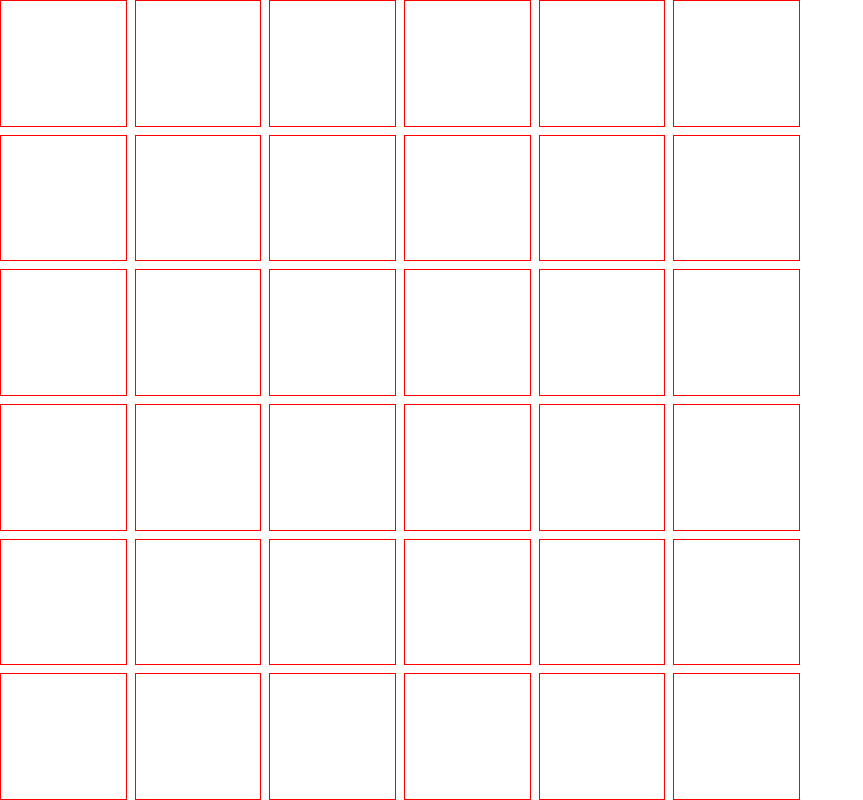
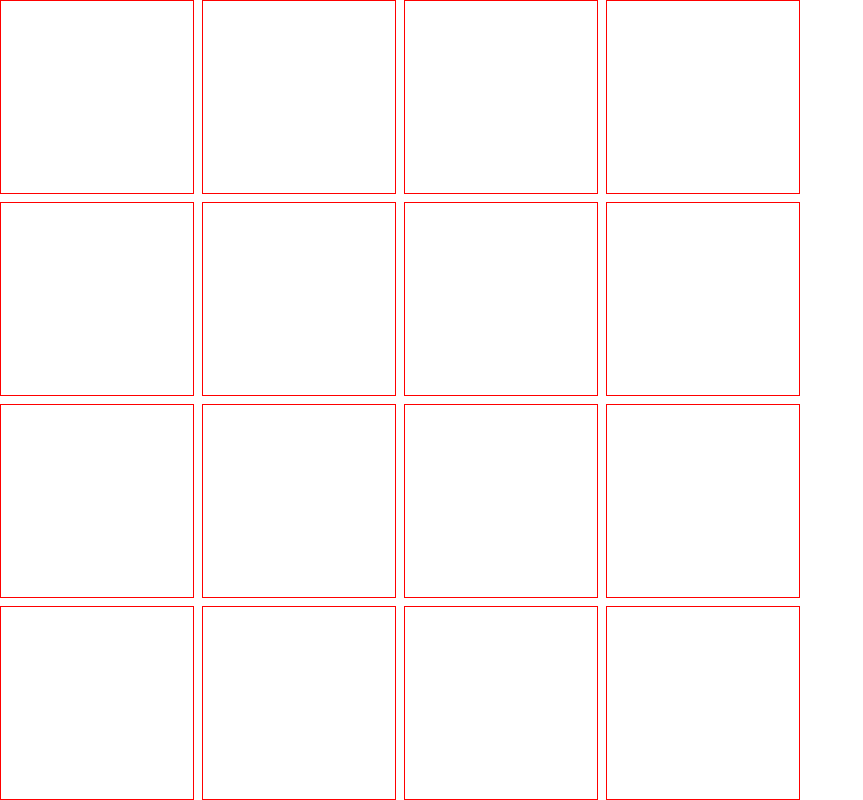
Before and after one commit to venelinpetrov/memoire-ts, a website built with Vite: page index.html in a window 1280 px wide. Shown: the whole page, without its empty margins (0-863 px from the left). Built offline with nearby package versions, Linux system fonts and the light colour scheme.

Commit message:
Refactoring, pass 1

```diff
--- /dev/null
+++ b/src/Board.ts
@@ -0,0 +1,8 @@
+export const createBoard = (size: number) => {
+    const el = document.createElement('div');
+    el.classList.add('board');
+    el.style.gridTemplateRows = `repeat(${size}, 1fr)`;
+    el.style.gridTemplateColumns = `repeat(${size}, 1fr)`;
+
+    return el;
+}
--- /dev/null
+++ b/src/Deck.ts
@@ -0,0 +1,34 @@
+const CARD_NAMES = [
+    ...Array.from({ length: 9 }, (_, i) => String(i + 2)),
+    'jack', 'queen', 'king', 'ace'
+];
+
+const CARD_SUITS = [
+    'clubs',
+    'diamonds',
+    'hearts',
+    'spades'
+];
+
+const DECK = CARD_NAMES.reduce<string[]>((deck, cardName) => {
+    return deck.concat(CARD_SUITS.map(suit => `${cardName}_${suit}`));
+}, []);
+
+function shuffle<T,>(arr: T[]): T[] {
+    return arr
+        .map(name => ({ name, rand: Math.random() }))
+        .toSorted((a, b) => a.rand - b.rand)
+        .map(card => card.name);
+}
+
+export const createDeck = (n: number) => {
+    if (n % 2 != 0) {
+        throw new Error("Only even numbers are allowed");
+    }
+
+    const N = n * n / 2;
+    const shuffled = shuffle(DECK).slice(0, N);
+    const shuffled2 = shuffle(shuffled);
+
+    return [...shuffled, ...shuffled2];
+}
--- a/src/main.ts
+++ b/src/main.ts
@@ -1,81 +1,39 @@
 import './styles.css'
 import { Card } from './Card';
-
-const CARD_NAMES = [
-    ...Array.from({ length: 9 }, (_, i) => String(i + 2)),
-    'jack', 'queen', 'king', 'ace'
-];
-
-const CARD_SUITS = [
-    'clubs',
-    'diamonds',
-    'hearts',
-    'spades'
-];
-
-const DECK = CARD_NAMES.reduce<string[]>((deck, cardName) => {
-    return deck.concat(CARD_SUITS.map(suit => `${cardName}_${suit}`));
-}, []);
-
+import { createBoard } from './Board';
+import { createDeck } from './Deck';
 
 document.addEventListener('DOMContentLoaded', main);
 
-function shuffle<T,>(arr: T[]): T[] {
-    return arr
-        .map(name => ({ name, rand: Math.random() }))
-        .toSorted((a, b) => a.rand - b.rand)
-        .map(card => card.name);
-}
-
-function createDeck(n: number, deck: string[]) {
-    if (n % 2 != 0) {
-        throw new Error("Only even numbers are allowed");
-    }
-
-    const N = n * n / 2;
-    const shuffled = shuffle(deck).slice(0, N);
-    const shuffled2 = shuffle(shuffled);
-
-    return [...shuffled, ...shuffled2];
-}
-
-console.log(createDeck(4, DECK))
-
 function main () {
-    const level = 3;
+    const level = 2;
     const gridSize = level * 2;
     const openedCards: Card[] = [];
-    const boardEl = document.createElement('div');
-    boardEl.classList.add('board');
-    boardEl.style.gridTemplateRows = `repeat(${gridSize}, 1fr)`;
-    boardEl.style.gridTemplateColumns = `repeat(${gridSize}, 1fr)`;
+    const boardEl = createBoard(gridSize);
+    const deck = createDeck(gridSize);
 
-    const deck = createDeck(gridSize, DECK);
-    const board = deck.reduce((board, name) => {
+    deck.forEach((name) => {
         const card = new Card(name);
 
         card.onOpen(() => {
             openedCards.push(card);
-            if (openedCards.length > 2) {
-                return;
-            }
+
             if (openedCards.length == 2) {
                 if (openedCards[0].name == openedCards[1].name) {
                     openedCards.forEach(card => card.remove());
                     openedCards.length = 0;
                 } else {
-                    board.classList.add('disabled');
+                    boardEl.classList.add('disabled');
                     setTimeout(() => {
                         openedCards.forEach(card => card.close());
                         openedCards.length = 0;
-                        board.classList.remove('disabled');
+                        boardEl.classList.remove('disabled');
                     }, 1000);
                 }
             }
         });
-        board.appendChild(card.render());
-        return board;
-    }, boardEl);
+        boardEl.appendChild(card.render());
+    });
 
-    document.querySelector<HTMLDivElement>('#app')!.appendChild(board)
+    document.querySelector<HTMLDivElement>('#app')!.appendChild(boardEl);
 }
--- a/src/styles.css
+++ b/src/styles.css
@@ -6,7 +6,6 @@ html, body {
 
 /* Card */
 .card {
-
     border: 1px solid red;
 }
 
```
